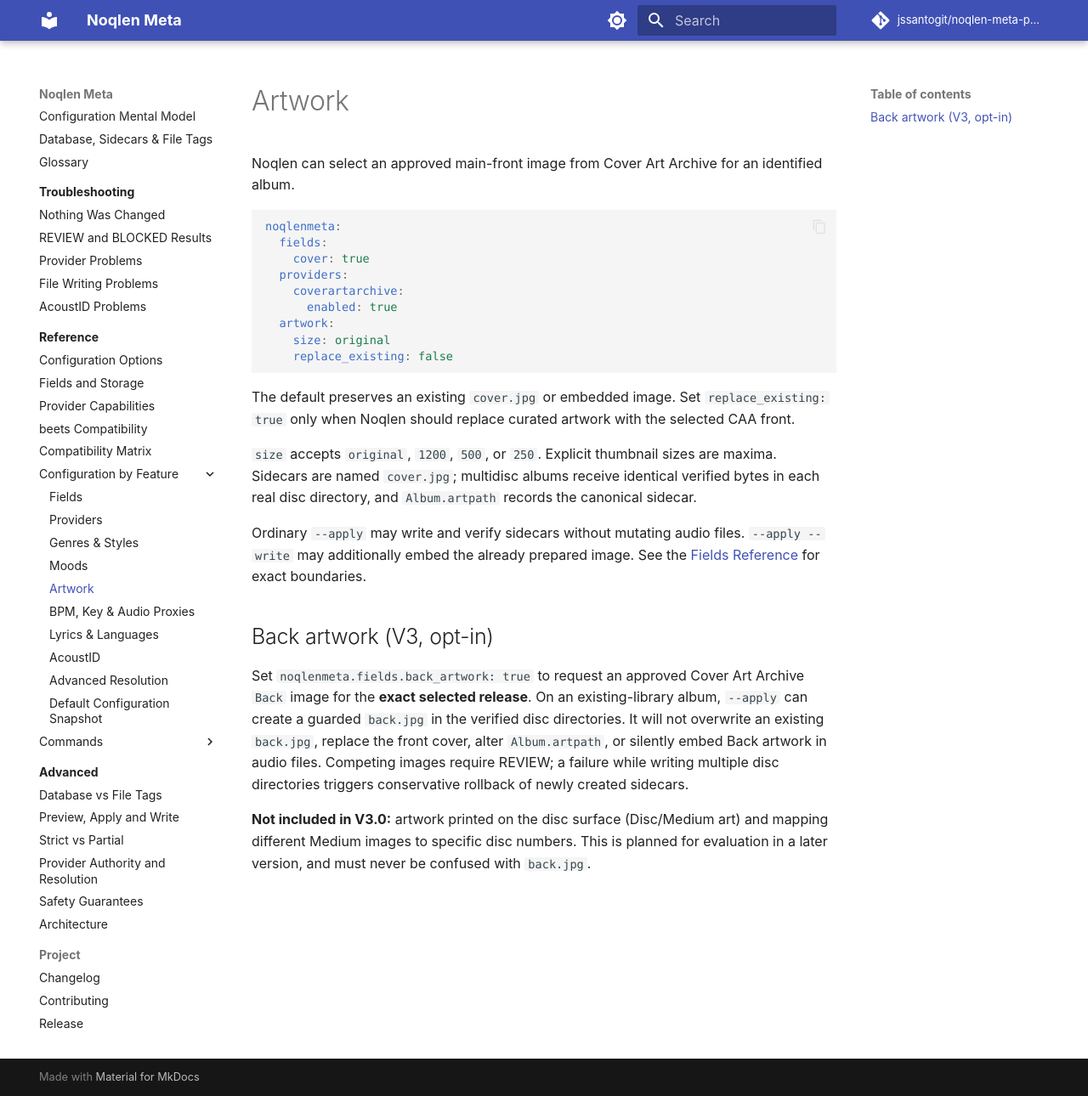
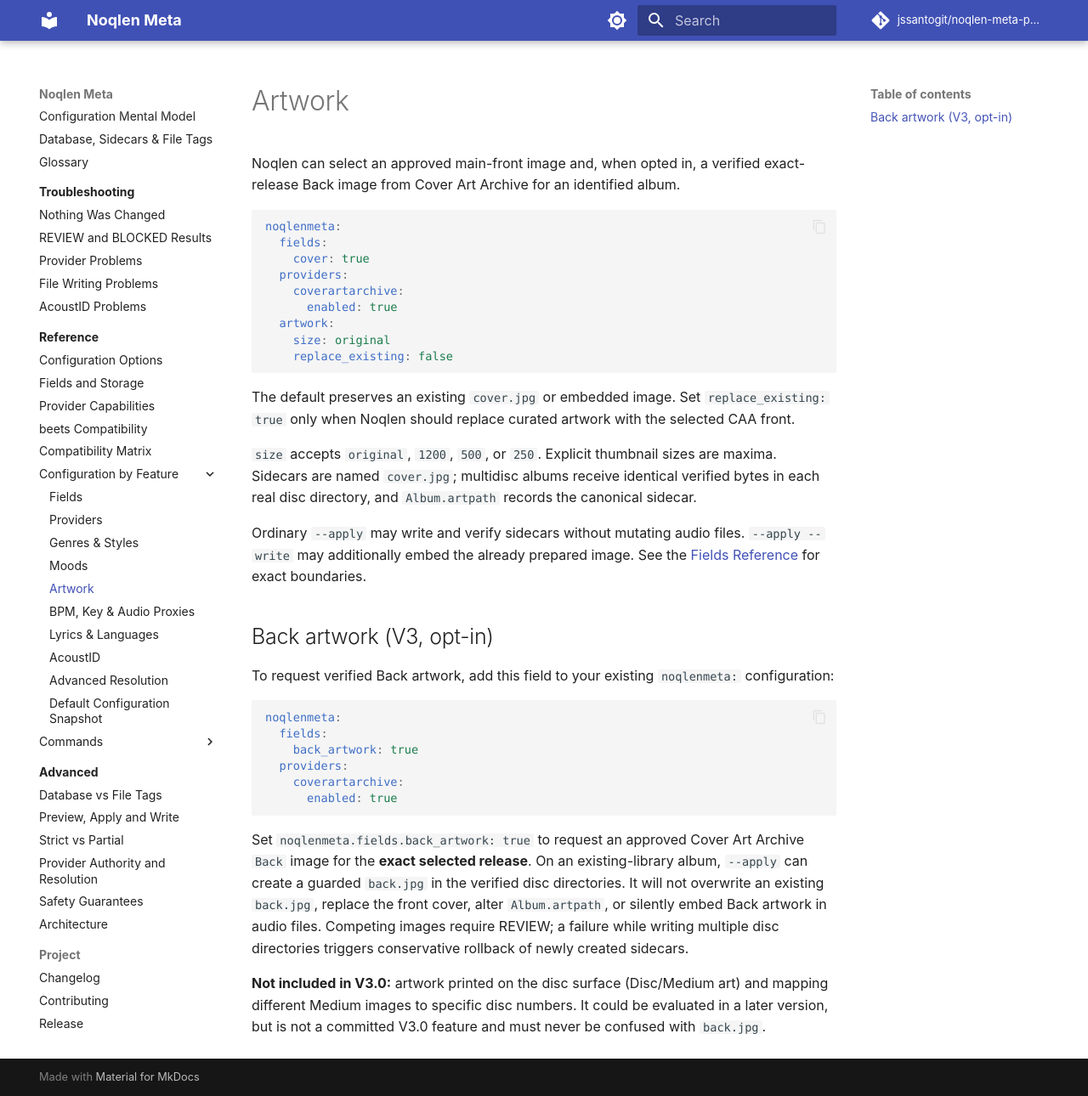
Before and after one commit to jssantogit/noqlen-meta-plugin, an MkDocs documentation site: the page built from site-docs/configuration/artwork.md, in a window 1280 px wide and 1290 px high. Shown: the whole window at 85% size. Built offline with MkDocs 1.6.1 and Material for MkDocs 9.7.7, drawn with Linux system fonts in a browser that asks for light colours; comment, search, counter and statistics services are not loaded.

Commit message:
docs: reconcile V3 sidecar write boundaries and environment-aware upgrade instructions

````diff
--- a/site-docs/configuration/artwork.md
+++ b/site-docs/configuration/artwork.md
@@ -1,7 +1,8 @@
 # Artwork
 
-Noqlen can select an approved main-front image from Cover Art Archive for an
-identified album.
+Noqlen can select an approved main-front image and, when opted in, a
+verified exact-release Back image from Cover Art Archive for an identified
+album.
 
 ```yaml
 noqlenmeta:
@@ -31,6 +32,18 @@
 
 ## Back artwork (V3, opt-in)
 
+To request verified Back artwork, add this field to your existing
+`noqlenmeta:` configuration:
+
+```yaml
+noqlenmeta:
+  fields:
+    back_artwork: true
+  providers:
+    coverartarchive:
+      enabled: true
+```
+
 Set `noqlenmeta.fields.back_artwork: true` to request an approved Cover Art
 Archive `Back` image for the **exact selected release**. On an existing-library
 album, `--apply` can create a guarded `back.jpg` in the verified disc
@@ -40,5 +53,5 @@
 directories triggers conservative rollback of newly created sidecars.
 
 **Not included in V3.0:** artwork printed on the disc surface (Disc/Medium art)
-and mapping different Medium images to specific disc numbers. This is planned
-for evaluation in a later version, and must never be confused with `back.jpg`.
+and mapping different Medium images to specific disc numbers. It could be evaluated in a later version, but is not a committed V3.0
+feature and must never be confused with `back.jpg`.
````
